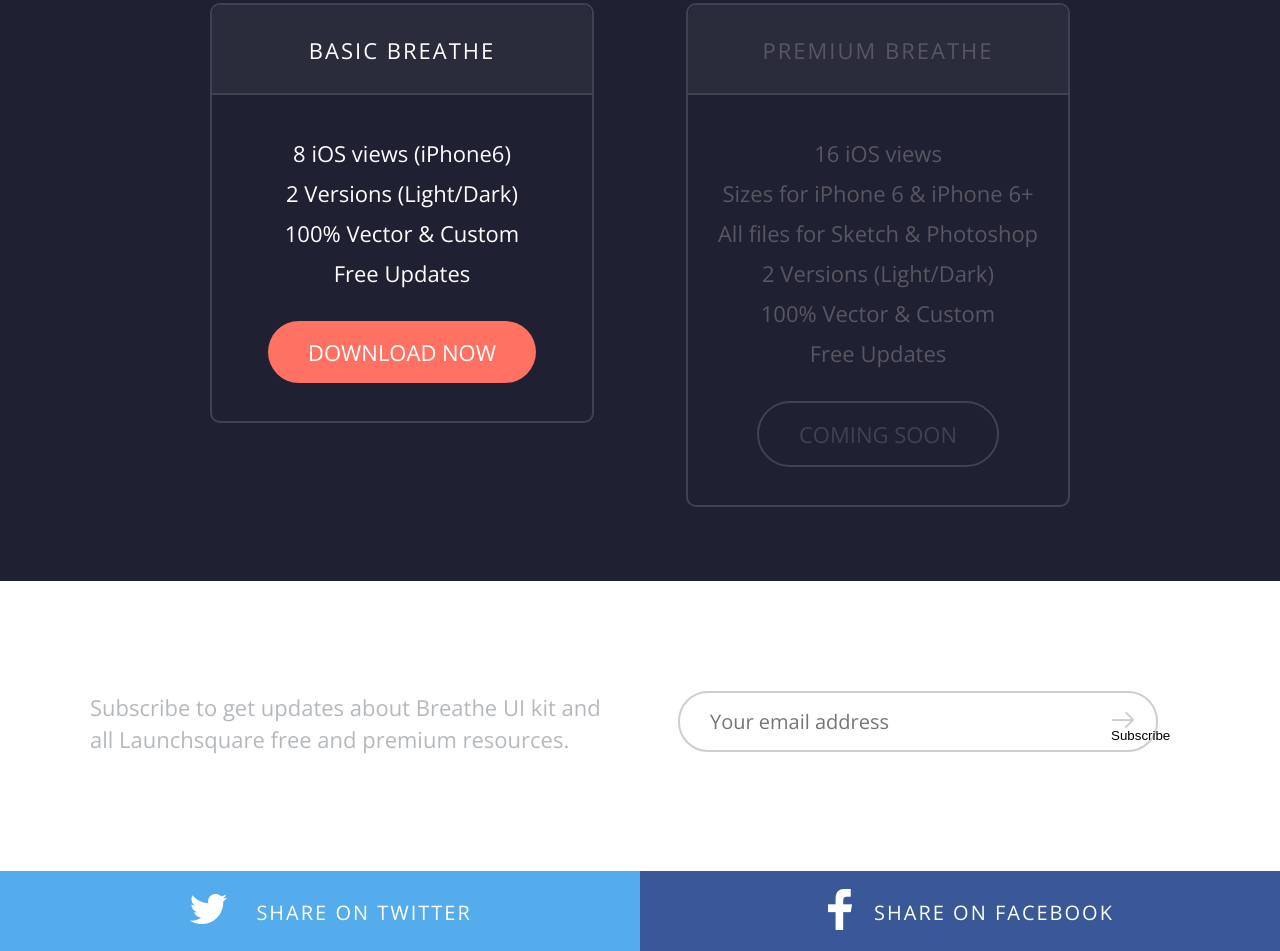
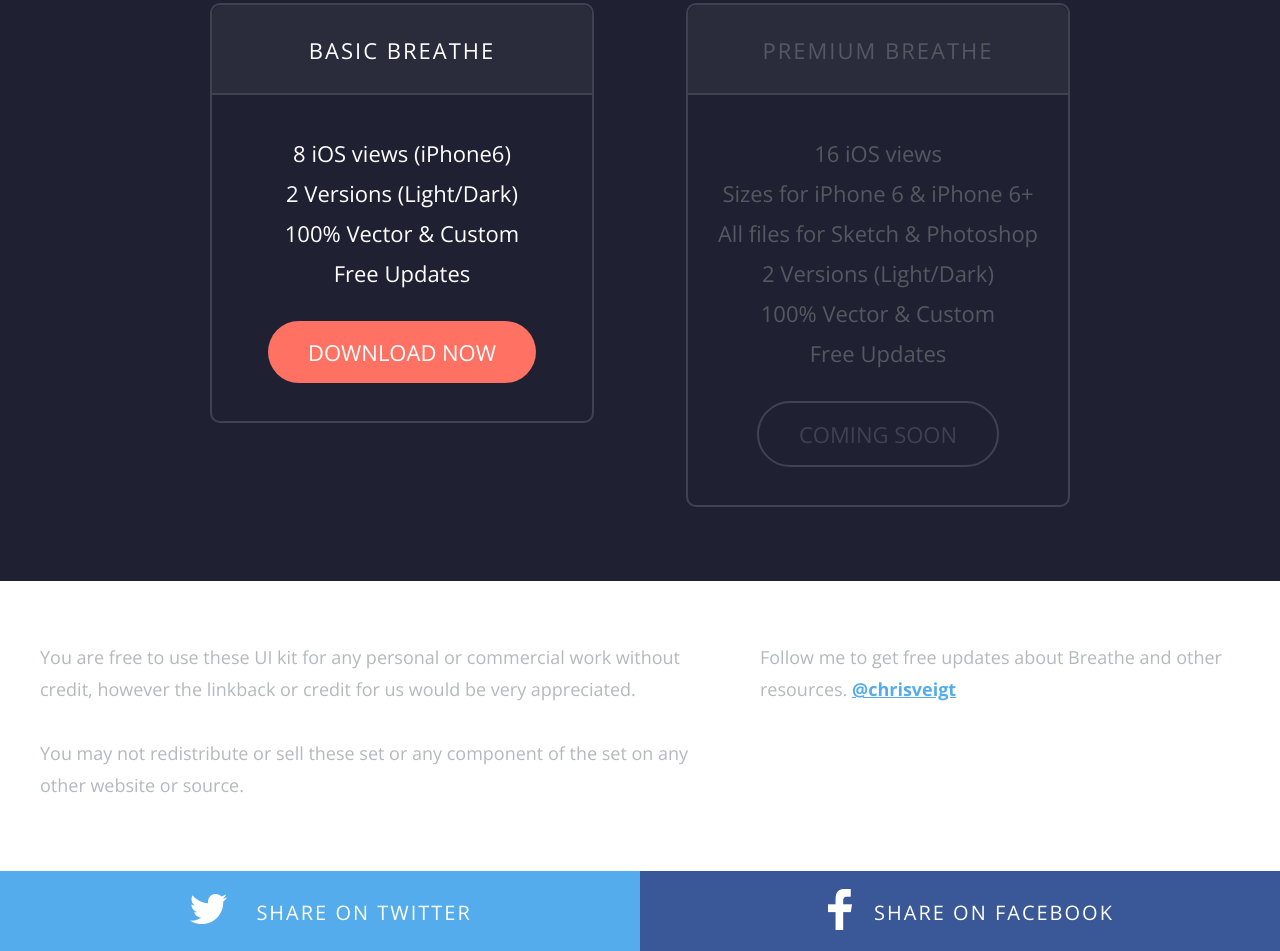
Before and after one commit to cveigt/breathe-ui, a plain HTML site: page index.html in a window 1280 px wide. Shown: the part 3890-4841 px from the top of the page. Drawn offline with nearby package versions, Linux system fonts and the light colour scheme.

Commit message:
Subscribe section changes and commented code

```diff
--- a/css/general.css
+++ b/css/general.css
@@ -312,6 +312,26 @@ section#subscribe {
 
 section#subscribe p {
     color: #b5b9bd;
+    font-size: 18px;
+    font-weight: 200px;
+    line-height: 32px;
+    width: 650px;
+    margin-top: 60px;
+    float: left;
+}
+
+section#subscribe p.follow {
+    width: 480px;
+    float: right;
+}
+
+section#subscribe p.follow a {
+    color: #54aced;
+    font-weight: 700;
+}
+
+/*section#subscribe p {
+    color: #b5b9bd;
     font-size: 22px;
     font-weight: 200px;
     line-height: 32px;
@@ -346,7 +366,7 @@ section#subscribe .subscribe-submit {
     position: absolute;
     top: 20px;
     right: 50px;
-}
+}*/
 
 footer {
     height: 80px;
--- a/index.html
+++ b/index.html
@@ -109,11 +109,13 @@ Free Updates</p>
     </section>
     <section id="subscribe">
       <div class="wrap">
-        <p>Subscribe to get updates about Breathe UI kit and all Launchsquare free and premium resources.</p>
+        <!--<p>Subscribe to get updates about Breathe UI kit and all Launchsquare free and premium resources.</p>
         <form action="index.html" method="post" class="subscribe-form">
           <input type="email" name="email" class="subscribe-input" placeholder="Your email address" autofocus>
           <button type="submit" class="subscribe-submit"><img src="img/arrow.png">Subscribe</button>
-        </form>
+        </form>-->
+          <p>You are free to use these UI kit for any personal or commercial work without credit, however the linkback or credit for us would be very appreciated. </br></br>You may not redistribute or sell these set or any component of the set on any other website or source.</p>
+    <p class="follow">Follow me to get free updates about Breathe and other resources. <a href="https://twitter.com/chrisveigt">@chrisveigt</a></p>
       </div>
     </section>
     <footer>
```
